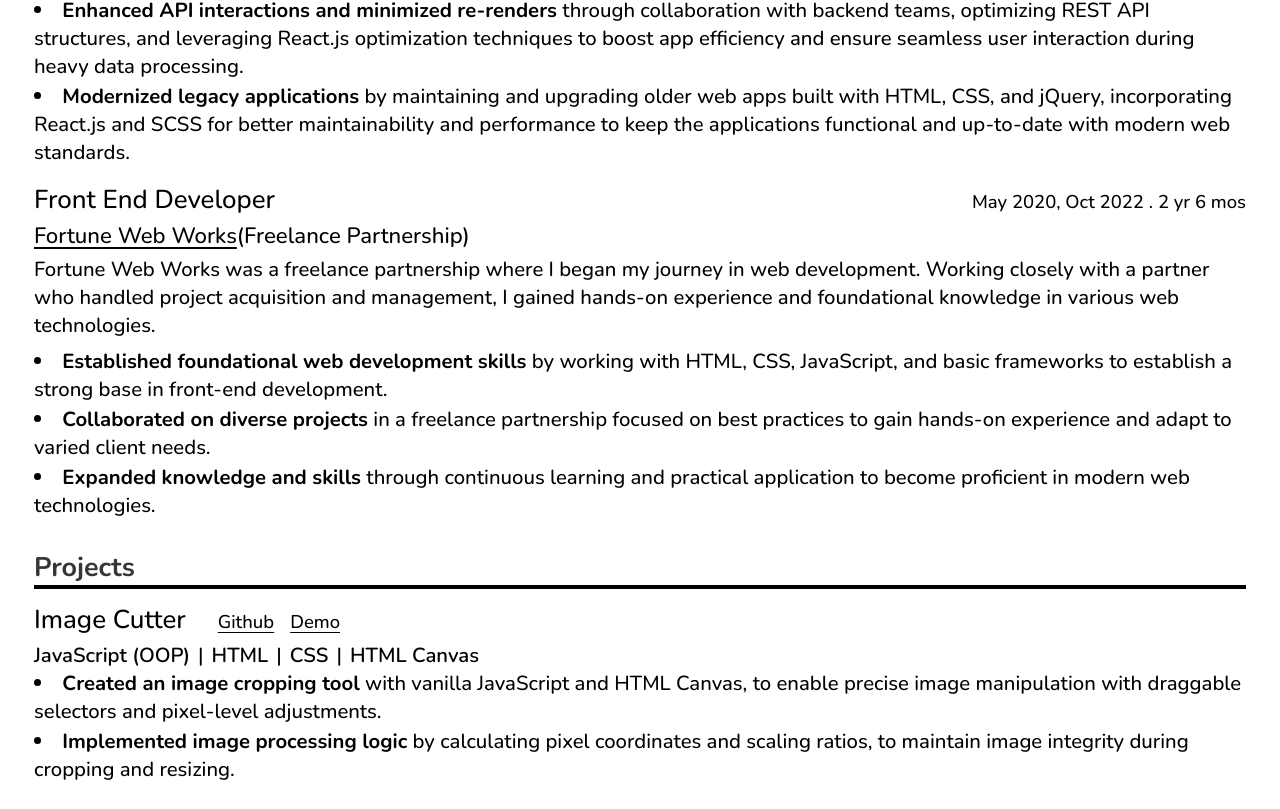
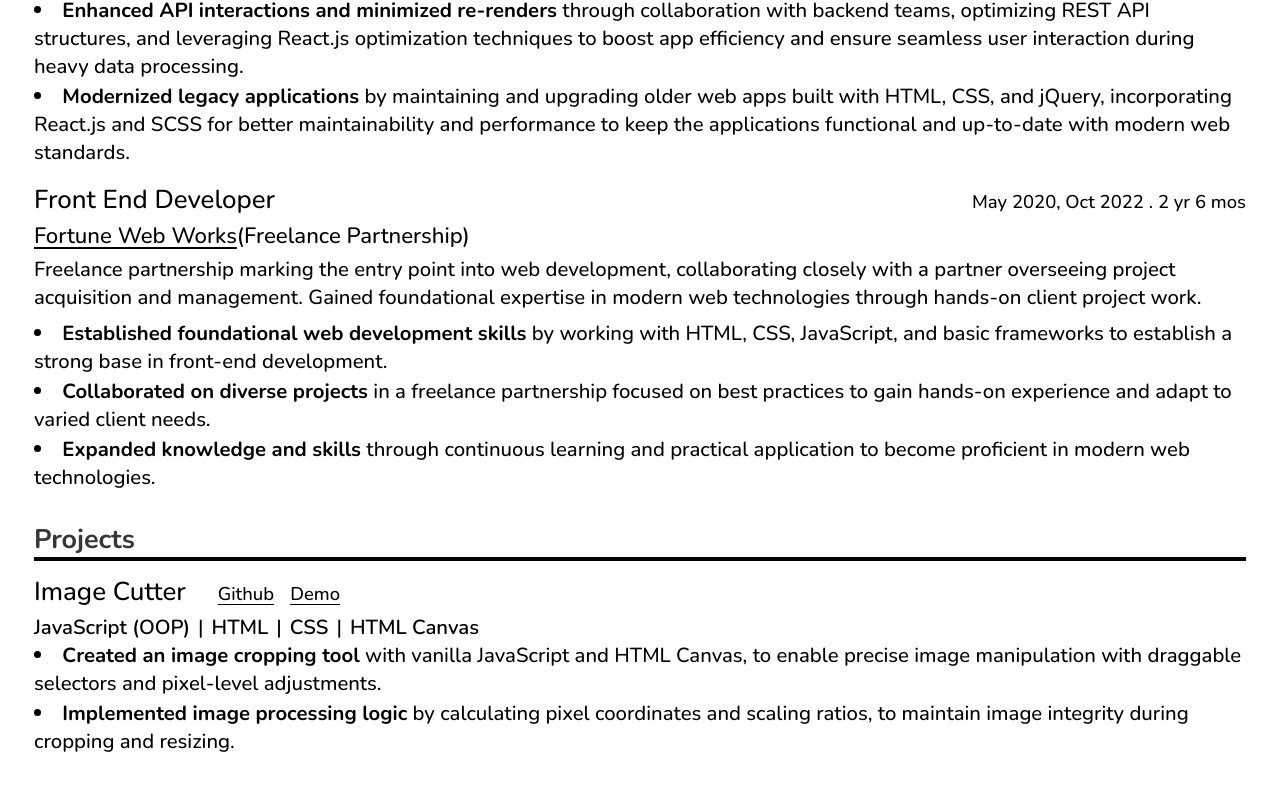
Before and after one commit to MiladKarandish/portfolio-v2, a Next.js app: page /resume in a window 1280 px wide. Shown: the part 1246-2055 px from the top of the page. After the commit the page ends 2027 px from the top, so only its background shows below. Built offline with nearby package versions, Linux system fonts and the light colour scheme.

Commit message:
fix: fortune web works description improved

```diff
--- a/src/data/experiences.ts
+++ b/src/data/experiences.ts
@@ -90,7 +90,7 @@ export const experiences: IExperiences[] = [
       name: "Fortune Web Works",
       type: "Freelance Partnership",
       description:
-        "Fortune Web Works was a freelance partnership where I began my journey in web development. Working closely with a partner who handled project acquisition and management, I gained hands-on experience and foundational knowledge in various web technologies.",
+        "Freelance partnership marking the entry point into web development, collaborating closely with a partner overseeing project acquisition and management. Gained foundational expertise in modern web technologies through hands-on client project work.",
       href: "https://fortune-new.vercel.app",
     },
     date: "May 2020, Oct 2022 . 2 yr 6 mos",
```
